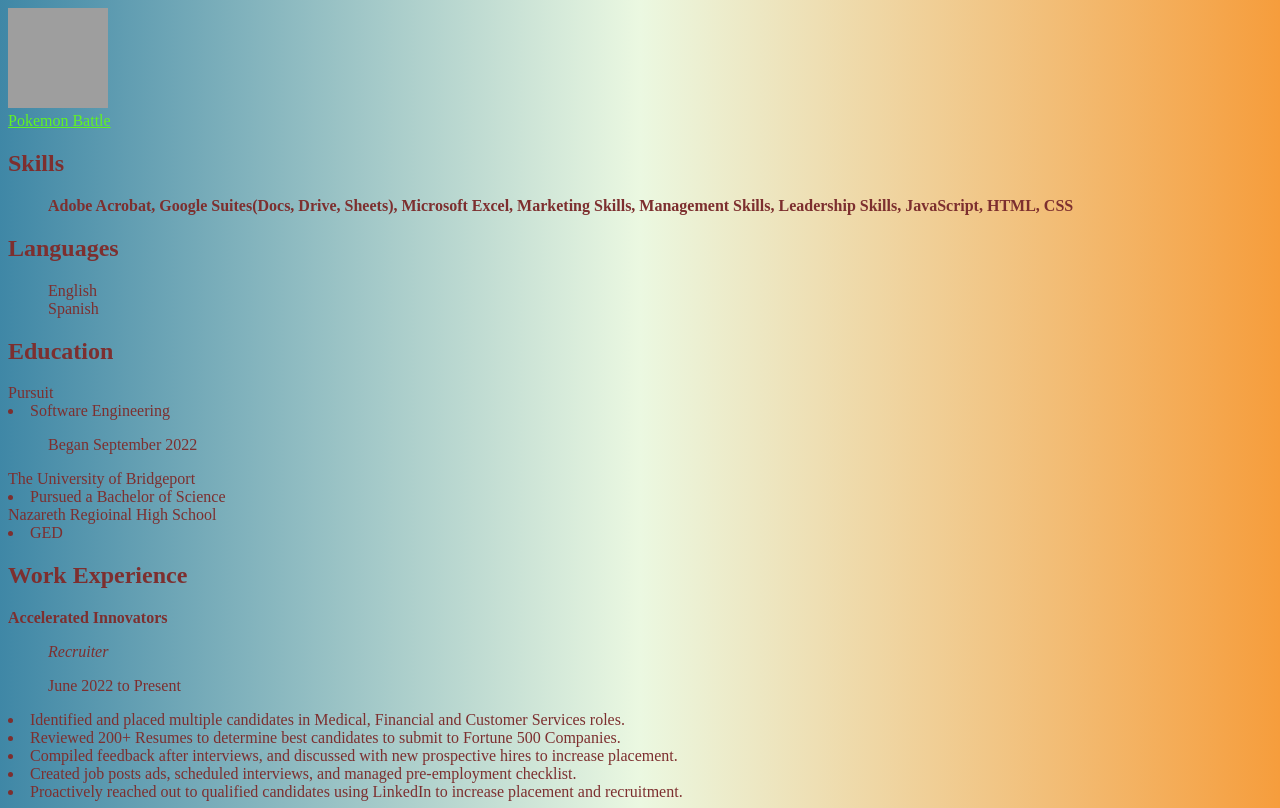
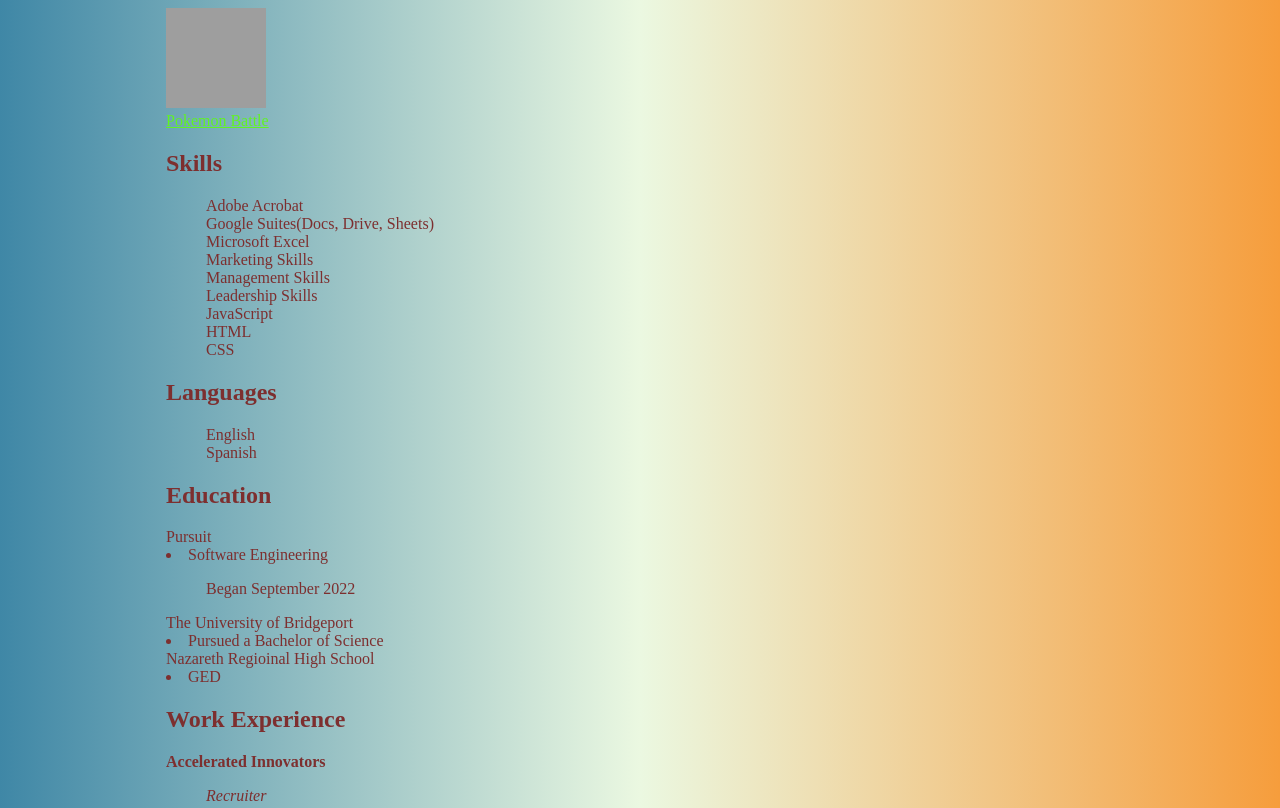
Before and after one commit to JohnnyMCR/pokemonAPI, a plain HTML site: page aboutMe.html in a window 1280 px wide. Shown: the top 808 px of the page. Drawn offline with Linux system fonts and the light colour scheme; grey boxes are pictures that could not be loaded.

Commit message:
completedProject

```diff
--- a/aboutMe.html
+++ b/aboutMe.html
@@ -10,6 +10,7 @@
 </head>
 
 <body>
+    <main>
         <div class="full">
             <div class="left">
                 <div class="image">
@@ -20,8 +21,15 @@
                 <div class="Contact">
                     <h2>Skills</h2>
                     <ul>
-                    <li><b>Adobe Acrobat, Google Suites(Docs, Drive, Sheets), Microsoft Excel, Marketing Skills,
-                            Management Skills, Leadership Skills, JavaScript, HTML, CSS</b></li>
+                        <li>Adobe Acrobat</li>
+                        <li>Google Suites(Docs, Drive, Sheets)</li>
+                        <li>Microsoft Excel</li>
+                        <li>Marketing Skills</li>
+                        <li> Management Skills</li>
+                        <li>Leadership Skills</li>
+                        <li>JavaScript</li>
+                        <li>HTML</li>
+                        <li>CSS</li>
                     </ul>
                 </div>
                 <div class="Language">
@@ -66,16 +74,21 @@
                         <tr><strong>Therapists2Go</strong></tr>
                         <ol><i>Early Intervention Case Coordinator</i></ol>
                         <ul>June 2021 to February 2022</ul>
-                    <li>Publicized the availability of specialized therapists across the five boroughs to NYC Department
+                        <li>Publicized the availability of specialized therapists across the five boroughs to NYC
+                            Department
                             of Health service coordinators to obtain services for infants 1-3 years+.</li>
                         <li>Managed 100+ incoming referrals weekly from service coordinators to find the appropriate
                             therapist for each case.</li>
-                    <li>Provided translation assistance for Spanish-speaking parents, leading to a potential increase in
-                        caseflow for the agency. Communicated with parents on behalf of therapists if it was difficult
+                        <li>Provided translation assistance for Spanish-speaking parents, leading to a potential
+                            increase in
+                            caseflow for the agency. Communicated with parents on behalf of therapists if it was
+                            difficult
                             to reach parents.</li>
-                    <li>Composed weekly flyers of new services that the agency provided in order to stimulate growth.
+                        <li>Composed weekly flyers of new services that the agency provided in order to stimulate
+                            growth.
                         </li>
-                    <li>Assisted in updating the agency-wide database and child information to keep therapists informed
+                        <li>Assisted in updating the agency-wide database and child information to keep therapists
+                            informed
                             of any new contact information.</li>
                     </table>
                     <ul></ul>
@@ -86,11 +99,15 @@
                         </ul>
 
                         <li>Gathered referrals from internal and external sources to find the appropriate Therapist for
-                        infants ages 1-3+ years. Served as a point of contact to streamline growth for the agency.</li>
-                    <li>Provided translation assistance for Spanish-speaking parents/therapists, leading to a potential
-                        increase in caseflow for the agency. Communicated with parents on behalf of therapists if there
+                            infants ages 1-3+ years. Served as a point of contact to streamline growth for the agency.
+                        </li>
+                        <li>Provided translation assistance for Spanish-speaking parents/therapists, leading to a
+                            potential
+                            increase in caseflow for the agency. Communicated with parents on behalf of therapists if
+                            there
                             were any issues.</li>
-                    <li>Updated the agency wide program of therapists, evaluators, and service coordinators to a more
+                        <li>Updated the agency wide program of therapists, evaluators, and service coordinators to a
+                            more
                             streamlined communication between departments.</li>
                         <li>Onboarded new service coordinators in preparation for their responsibilities.</li>
                         <li>Assisted in-house service coordinators with scheduling initial/ongoing meetings while
@@ -100,6 +117,7 @@
                 </div>
             </div>
         </div>
+    </main>
 </body>
 
 </html>
--- a/resume.css
+++ b/resume.css
@@ -5,6 +5,12 @@ body {
     grid-template-rows: auto auto auto; */
     color: rgb(125, 47, 47);
     /* text-shadow: -1px 0 black, 0 1px black, 1px 0 black, 0 -1px black; */
+}
+
+main {
+    width: 75%;
+    margin-left: auto;
+    margin-right: auto;
 }
 
 img {
@@ -16,10 +22,13 @@ img {
 ul {
     list-style: none;
 }
+
 a {
     color: rgb(97, 243, 35)
 }
-@media screen and(max-width: 768px){
+
+@media screen and(max-width: 768px) {
     body {
-        background: linear-gradient(0.25turn, #f69d3c, #ebf8e1, #3f87a6);}
+        background: linear-gradient(0.25turn, #f69d3c, #ebf8e1, #3f87a6);
+    }
 }
```
Also changed, not shown: style.css (+6 -3 lines). Lines whose indentation alone changed are shown as unchanged.
